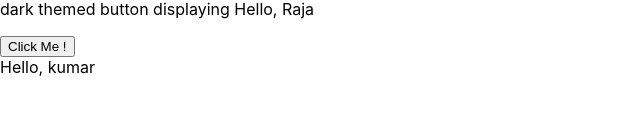
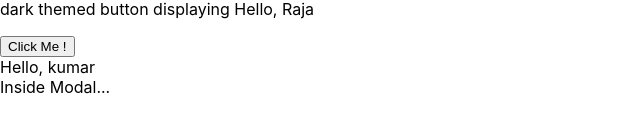
Before and after one commit to CauveryRaja/react-concepts, a React (Create React App) app: page / in a window 1280 px wide. Shown: the part 227-360 px from the top of the page, without its empty margins (0-640 px from the left). Built offline with nearby package versions, Linux system fonts and the light colour scheme.

Commit message:
Use Portals for injecting React elements directly into DOM

```diff
--- a/public/index.html
+++ b/public/index.html
@@ -29,6 +29,7 @@
   <body>
     <noscript>You need to enable JavaScript to run this app.</noscript>
     <div id="root"></div>
+    <div id="modal"></div>
     <!--
       This HTML file is a template.
       If you open it directly in the browser, you will see an empty page.
--- a/src/App.js
+++ b/src/App.js
@@ -2,6 +2,7 @@ import Dashboard from "./context/Dashboard";
 import Home from "./error-boundaries/Home";
 import Menu from "./forwarding-refs/Menu";
 import Navbar from "./higher-order-components/Navbar";
+import Modal from './portals/Modal';
 
 function App() {
   return (
@@ -17,6 +18,9 @@ function App() {
 
       {/* Usage of Higher Order Components */}
       <Navbar></Navbar>
+
+      {/* Usage of Portals */}
+      <Modal></Modal>
     </div>
   );
 }
--- /dev/null
+++ b/src/portals/Modal.js
@@ -0,0 +1,11 @@
+import React from 'react';
+import ReactDOM from 'react-dom';
+
+class Modal extends React.Component {
+    render() {
+        let modalDOM = document.getElementById('modal');
+        return ReactDOM.createPortal(<div>Inside Modal...</div>, modalDOM);
+    }
+}
+
+export default Modal;
```
